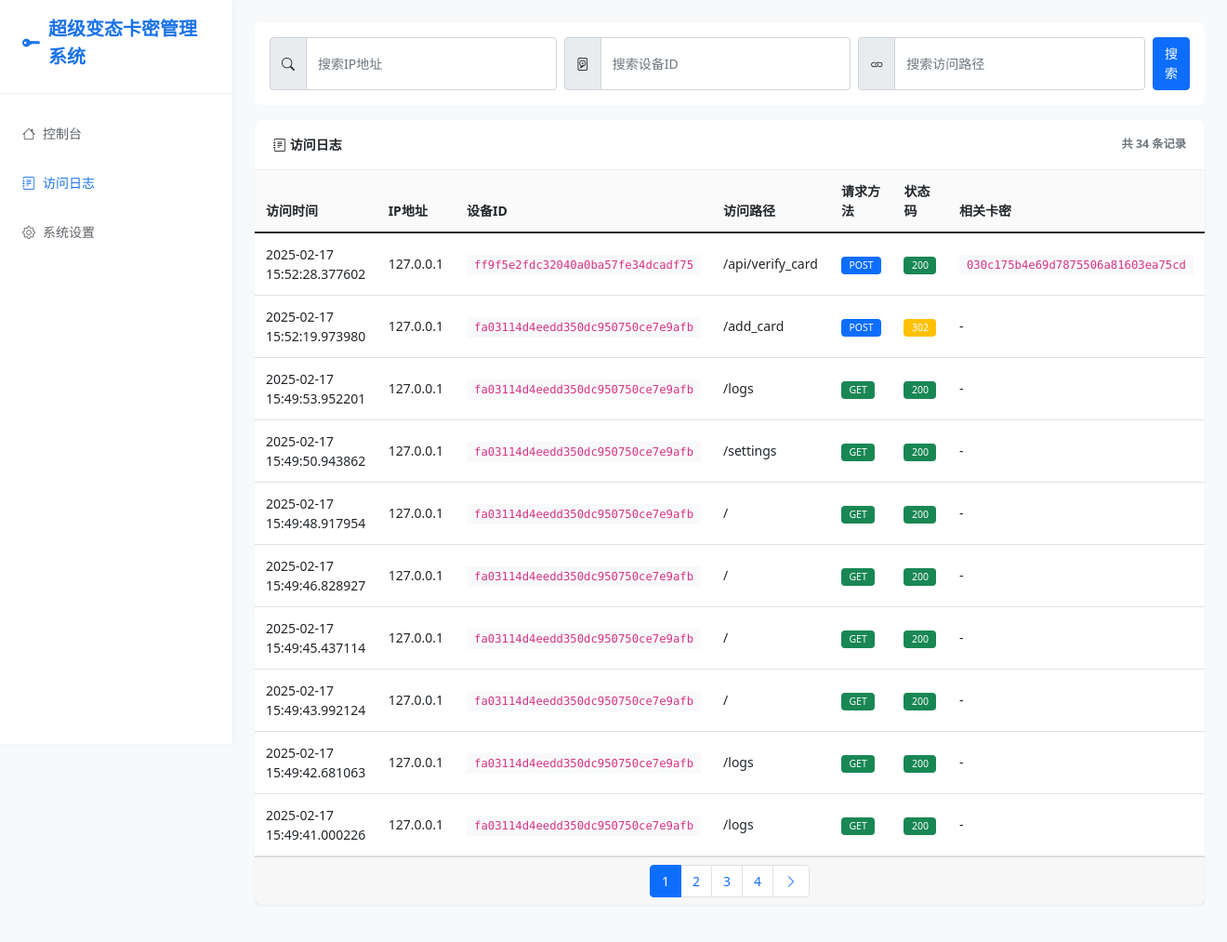
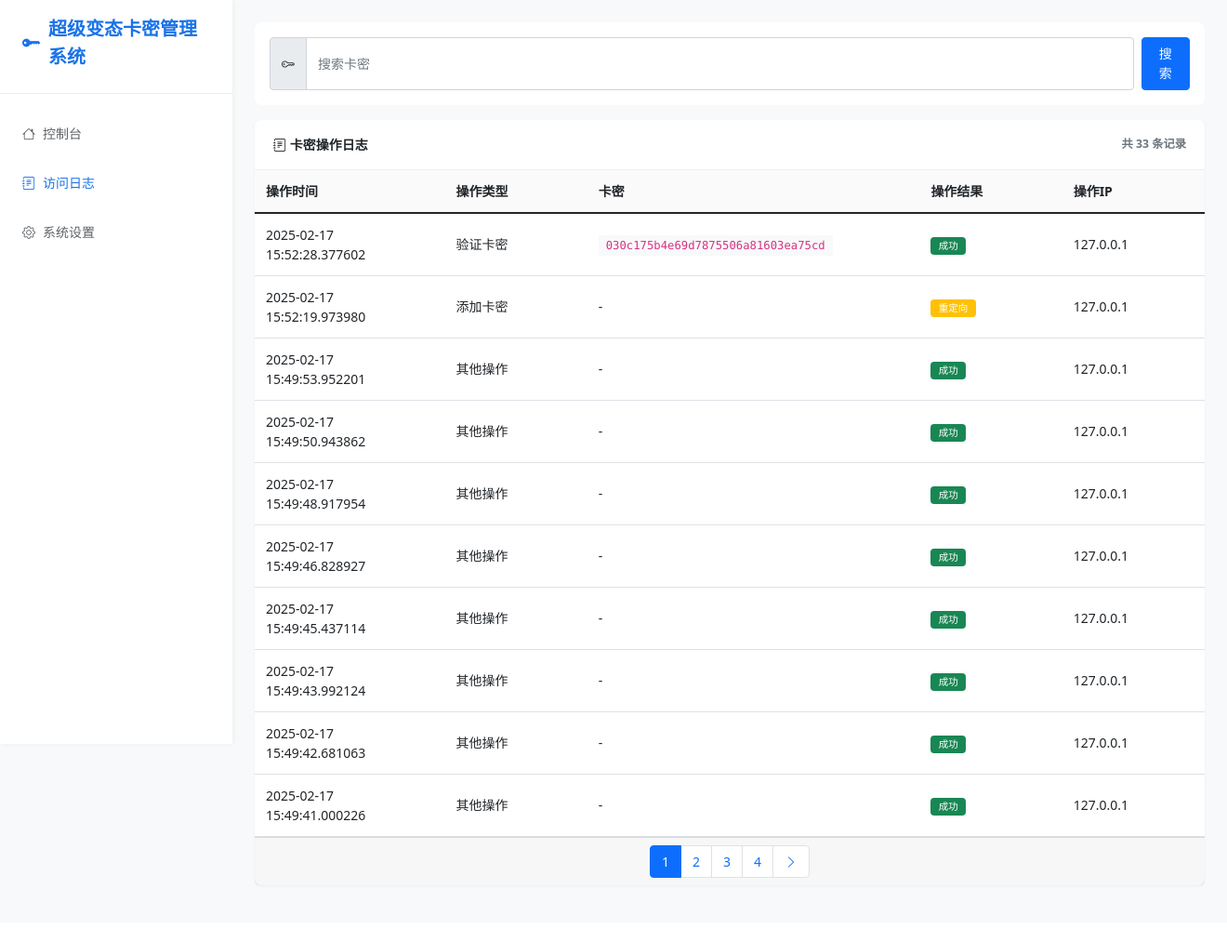
Before and after one commit to xzz0081/Minimalist-card-secret-management-system, a Flask app: page /logs in a window 1320 px wide. Shown: the whole page at 93% size. After the commit the page ends 953 px from the top, so only its background shows below. Run offline with Flask 3, Linux system fonts and the light colour scheme; data comes from the database, SQL or seed files in the repository; both versions use the stored data as it was after the commit; some libraries are stand-ins or nearby versions.

Commit message:
优化日志输出

```diff
--- a/app.py
+++ b/app.py
@@ -248,16 +248,32 @@
 @app.before_request
 def log_request():
     try:
-        # 跳过静态文件和socket.io请求的日志记录
-        if not request.path.startswith('/static/') and not request.path.startswith('/socket.io/'):
+        # 只记录与卡密相关的操作
+        card_related_paths = [
+            '/api/verify_card',
+            '/add_card',
+            '/delete_card',
+            '/import_cards',
+            '/export_cards'
+        ]
+
+        if any(request.path.startswith(path) for path in card_related_paths):
             device_id = generate_device_id(request)
+            # 获取请求中的卡密信息
+            card_key = None
+            if request.is_json and request.get_json() and 'card_key' in request.get_json():
+                card_key = request.get_json().get('card_key')
+            elif request.form and 'card_key' in request.form:
+                card_key = request.form.get('card_key')
+
             log = AccessLog(
                 ip_address=request.remote_addr,
                 device_id=device_id,
                 path=request.path,
                 method=request.method,
                 status_code=200,  # 将在after_request中更新
-                user_agent=str(request.user_agent)
+                user_agent=str(request.user_agent),
+                card_key=card_key
             )
             db.session.add(log)
             db.session.commit()
@@ -575,20 +591,14 @@
         page = request.args.get('page', 1, type=int)
         per_page = settings.get('per_page', 10)
 
-        # 获取筛选参数
-        ip_filter = request.args.get('ip', '').strip()
-        device_filter = request.args.get('device', '').strip()
-        path_filter = request.args.get('path', '').strip()
+        # 获取卡密筛选参数
+        card_key_filter = request.args.get('card_key', '').strip()
 
         query = AccessLog.query
 
-        # 应用筛选条件
-        if ip_filter:
-            query = query.filter(AccessLog.ip_address.like(f'%{ip_filter}%'))
-        if device_filter:
-            query = query.filter(AccessLog.device_id.like(f'%{device_filter}%'))
-        if path_filter:
-            query = query.filter(AccessLog.path.like(f'%{path_filter}%'))
+        # 应用卡密筛选条件
+        if card_key_filter:
+            query = query.filter(AccessLog.card_key.like(f'%{card_key_filter}%'))
 
         # 按时间倒序排序
         query = query.order_by(AccessLog.access_time.desc())
@@ -599,9 +609,7 @@
         return render_template('logs.html',
                              logs=pagination.items,
                              pagination=pagination,
-                             ip_filter=ip_filter,
-                             device_filter=device_filter,
-                             path_filter=path_filter,
+                             card_key_filter=card_key_filter,
                              settings=settings.settings)
     except Exception as e:
         error_logger.error(f"访问日志页面出错: {str(e)}", exc_info=True)
--- a/templates/logs.html
+++ b/templates/logs.html
@@ -6,16 +6,8 @@
     <div class="toolbar-item flex-grow-1">
         <form action="{{ url_for('view_logs') }}" method="GET" class="d-flex gap-2 w-100">
             <div class="input-group">
-                <span class="input-group-text"><i class="bi bi-search"></i></span>
-                <input type="text" class="form-control" name="ip" placeholder="搜索IP地址" value="{{ ip_filter }}">
-            </div>
-            <div class="input-group">
-                <span class="input-group-text"><i class="bi bi-device-hdd"></i></span>
-                <input type="text" class="form-control" name="device" placeholder="搜索设备ID" value="{{ device_filter }}">
-            </div>
-            <div class="input-group">
-                <span class="input-group-text"><i class="bi bi-link"></i></span>
-                <input type="text" class="form-control" name="path" placeholder="搜索访问路径" value="{{ path_filter }}">
+                <span class="input-group-text"><i class="bi bi-key"></i></span>
+                <input type="text" class="form-control" name="card_key" placeholder="搜索卡密" value="{{ card_key_filter }}">
             </div>
             <button type="submit" class="btn btn-primary">搜索</button>
         </form>
@@ -25,20 +17,18 @@
 <!-- 日志列表 -->
 <div class="card">
     <div class="card-header d-flex justify-content-between align-items-center">
-        <span><i class="bi bi-journal-text"></i> 访问日志</span>
+        <span><i class="bi bi-journal-text"></i> 卡密操作日志</span>
         <small class="text-muted">共 {{ pagination.total if pagination else 0 }} 条记录</small>
     </div>
     <div class="table-responsive">
         <table class="table table-hover">
             <thead>
                 <tr>
-                    <th style="width: 15%">访问时间</th>
-                    <th style="width: 15%">IP地址</th>
-                    <th style="width: 20%">设备ID</th>
-                    <th style="width: 20%">访问路径</th>
-                    <th style="width: 10%">请求方法</th>
-                    <th style="width: 10%">状态码</th>
-                    <th style="width: 10%">相关卡密</th>
+                    <th style="width: 20%">操作时间</th>
+                    <th style="width: 15%">操作类型</th>
+                    <th style="width: 35%">卡密</th>
+                    <th style="width: 15%">操作结果</th>
+                    <th style="width: 15%">操作IP</th>
                 </tr>
             </thead>
             <tbody>
@@ -46,18 +36,20 @@
                     {% for log in logs %}
                     <tr>
                         <td>{{ log.access_time }}</td>
-                        <td>{{ log.ip_address }}</td>
-                        <td><code class="bg-light px-2 py-1">{{ log.device_id }}</code></td>
-                        <td>{{ log.path }}</td>
                         <td>
-                            <span class="badge {% if log.method == 'GET' %}bg-success{% elif log.method == 'POST' %}bg-primary{% else %}bg-secondary{% endif %}">
-                                {{ log.method }}
-                            </span>
-                        </td>
-                        <td>
-                            <span class="badge {% if log.status_code < 300 %}bg-success{% elif log.status_code < 400 %}bg-warning{% else %}bg-danger{% endif %}">
-                                {{ log.status_code }}
-                            </span>
+                            {% if log.path == '/api/verify_card' %}
+                                验证卡密
+                            {% elif log.path == '/add_card' %}
+                                添加卡密
+                            {% elif log.path == '/delete_card' %}
+                                删除卡密
+                            {% elif log.path == '/import_cards' %}
+                                导入卡密
+                            {% elif log.path == '/export_cards' %}
+                                导出卡密
+                            {% else %}
+                                其他操作
+                            {% endif %}
                         </td>
                         <td>
                             {% if log.card_key %}
@@ -66,15 +58,24 @@
                             -
                             {% endif %}
                         </td>
+                        <td>
+                            <span class="badge {% if log.status_code < 300 %}bg-success{% elif log.status_code < 400 %}bg-warning{% else %}bg-danger{% endif %}">
+                                {% if log.status_code < 300 %}成功
+                                {% elif log.status_code < 400 %}重定向
+                                {% else %}失败
+                                {% endif %}
+                            </span>
+                        </td>
+                        <td>{{ log.ip_address }}</td>
                     </tr>
                     {% endfor %}
                 {% else %}
                     <tr>
-                        <td colspan="7" class="text-center py-4">
+                        <td colspan="5" class="text-center py-4">
                             {% if error %}
                                 <div class="text-danger">{{ error }}</div>
                             {% else %}
-                                暂无访问日志
+                                暂无操作日志
                             {% endif %}
                         </td>
                     </tr>
@@ -88,7 +89,7 @@
             <ul class="pagination justify-content-center m-0">
                 {% if pagination.has_prev %}
                     <li class="page-item">
-                        <a class="page-link" href="{{ url_for('view_logs', page=pagination.prev_num, ip=ip_filter, device=device_filter, path=path_filter) }}">
+                        <a class="page-link" href="{{ url_for('view_logs', page=pagination.prev_num, card_key=card_key_filter) }}">
                             <i class="bi bi-chevron-left"></i>
                         </a>
                     </li>
@@ -97,7 +98,7 @@
                 {% for page in pagination.iter_pages() %}
                     {% if page %}
                         <li class="page-item {% if page == pagination.page %}active{% endif %}">
-                            <a class="page-link" href="{{ url_for('view_logs', page=page, ip=ip_filter, device=device_filter, path=path_filter) }}">{{ page }}</a>
+                            <a class="page-link" href="{{ url_for('view_logs', page=page, card_key=card_key_filter) }}">{{ page }}</a>
                         </li>
                     {% else %}
                         <li class="page-item disabled"><span class="page-link">...</span></li>
@@ -106,7 +107,7 @@
 
                 {% if pagination.has_next %}
                     <li class="page-item">
-                        <a class="page-link" href="{{ url_for('view_logs', page=pagination.next_num, ip=ip_filter, device=device_filter, path=path_filter) }}">
+                        <a class="page-link" href="{{ url_for('view_logs', page=pagination.next_num, card_key=card_key_filter) }}">
                             <i class="bi bi-chevron-right"></i>
                         </a>
                     </li>
```
Also changed, not shown: instance/cards.db.
